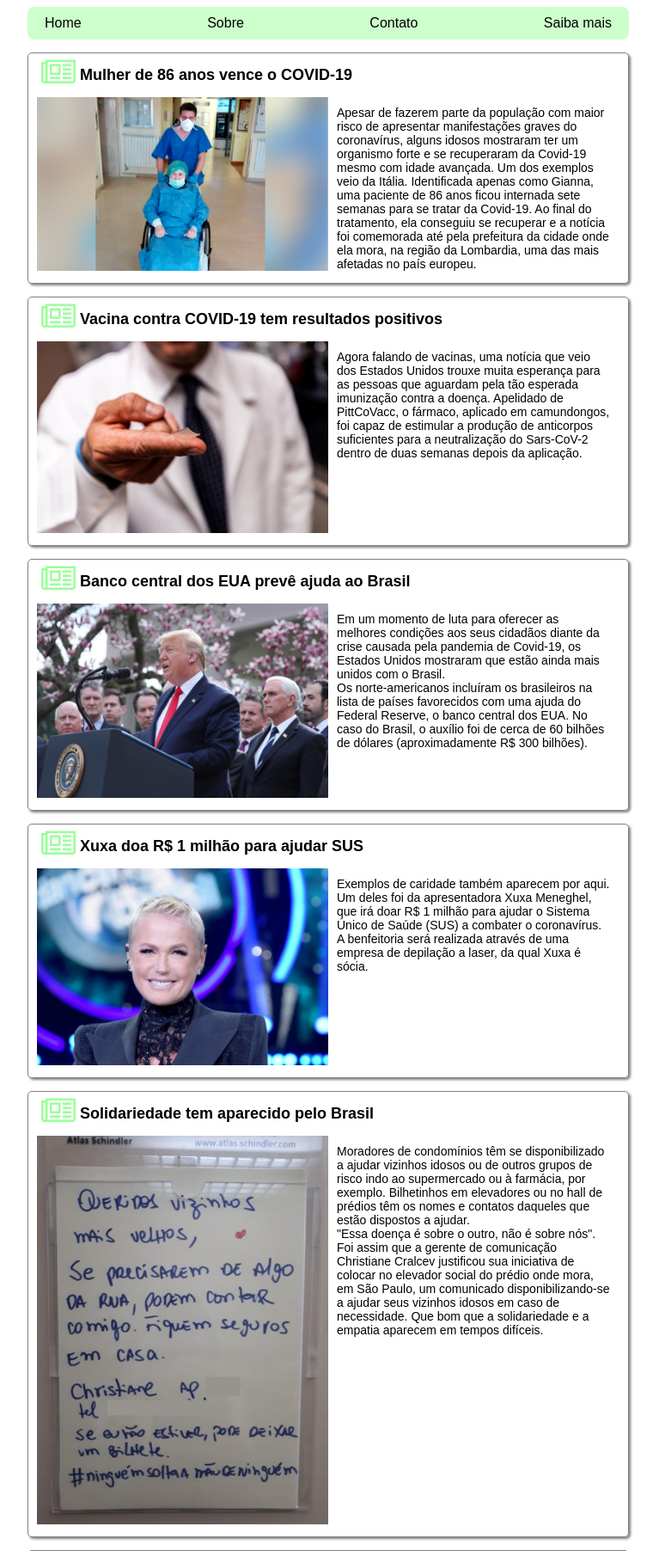
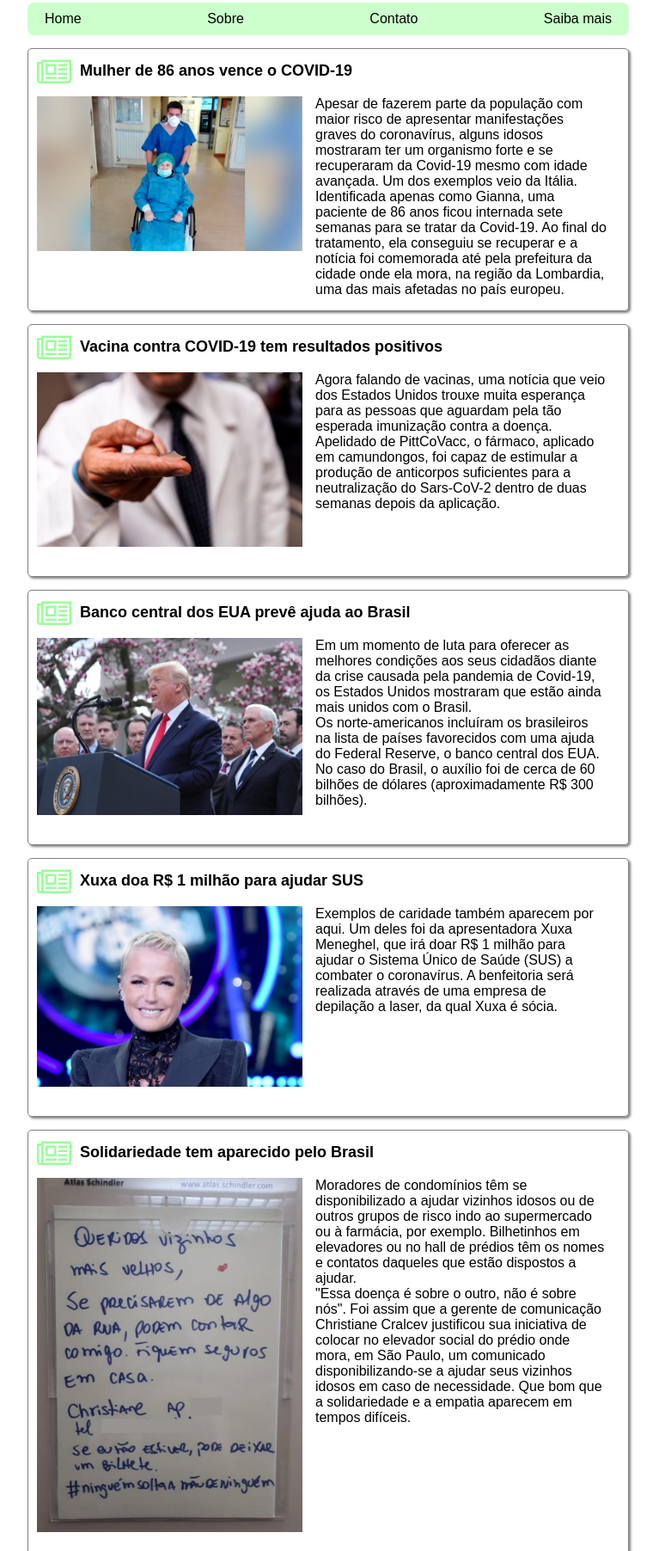
Before and after one commit to jsrrocha/challenge-my-lading-page, a plain HTML site: page index.html in a window 1280 px wide. Shown: the part 97-1901 px from the top of the page at 86% size, without its empty margins (258-1025 px from the left). Drawn offline with Linux system fonts and the light colour scheme.

Commit message:
Second version

```diff
--- a/index.html
+++ b/index.html
@@ -20,36 +20,36 @@
  	<div> <a href="know-more.html"> Saiba mais </a></div>
  </div>
 
- <div id="news">
+ <div>
  	<div class="main-news">
 		<div class="title-news">
-			<i class="fa fa-newspaper-o" id="icon-news"></i>
+			<i id="icon-news" class="fa fa-newspaper-o"></i>
 			<h2>Mulher de 86 anos vence o COVID-19 </h2>
 		</div>
 		<div class="content-news">
-			<img  src="images/new1.png" alt="core">
+			<span>  <img src="images/new1.png" alt="core"> </span>
 			<p> Apesar de fazerem parte da população com maior risco de apresentar manifestações graves do coronavírus, alguns idosos mostraram ter um organismo forte e se recuperaram da Covid-19 mesmo com idade avançada.
 			Um dos exemplos veio da Itália. Identificada apenas como Gianna, uma paciente de 86 anos ficou internada sete semanas para se tratar da Covid-19. Ao final do tratamento, ela conseguiu se recuperar e a notícia foi comemorada até pela prefeitura da cidade onde ela mora, na região da Lombardia, uma das mais afetadas no país europeu.</p>
 		</div>
  	</div>
  	<div class="main-news">
 		<div class="title-news">
-			<i class="fa fa-newspaper-o" id="icon-news"></i>
+			<i id="icon-news" class="fa fa-newspaper-o" ></i>
 			<h2>Vacina contra COVID-19 tem resultados positivos</h2>
 		</div>
 		<div class="content-news">
-			<img  src="images/new2.jpeg" alt="core">
+			<div > <img src="images/new2.jpeg" alt="core"> </div>
 			<p> Agora falando de vacinas, uma notícia que veio dos Estados Unidos trouxe muita esperança para as pessoas que aguardam pela tão esperada imunização contra a doença.
 			Apelidado de PittCoVacc, o fármaco, aplicado em camundongos, foi capaz de estimular a produção de anticorpos suficientes para a neutralização do Sars-CoV-2 dentro de duas semanas depois da aplicação.</p>
 		</div>
  	</div>
  	<div class="main-news">
 		<div class="title-news">
-			<i class="fa fa-newspaper-o" id="icon-news"></i>
+			<i id="icon-news" class="fa fa-newspaper-o"></i>
 			<h2>Banco central dos EUA prevê ajuda ao Brasil</h2>
 		</div>
 		<div class="content-news">
-			<img src="images/new3.jpg" alt="core">
+			<div> <img src="images/new3.jpg" alt="core"> </div>
 			<p> Em um momento de luta para oferecer as melhores condições aos seus cidadãos diante da crise causada pela pandemia de Covid-19, os Estados Unidos mostraram que estão ainda mais unidos com o Brasil.<br/>
 
 			Os norte-americanos incluíram os brasileiros na lista de países favorecidos com uma ajuda do Federal Reserve, o banco central dos EUA. No caso do Brasil, o auxílio foi de cerca de 60 bilhões de dólares (aproximadamente R$ 300 bilhões).</p>
@@ -57,11 +57,11 @@
  	</div>
  	<div class="main-news">
 		<div class="title-news">
-			<i class="fa fa-newspaper-o" id="icon-news"></i>
+			<i id="icon-news" class="fa fa-newspaper-o"></i>
 			<h2>Xuxa doa R$ 1 milhão para ajudar SUS</h2>
 		</div>
 		<div class="content-news">
-			<img src="images/new4.jpg" alt="core">
+			<div> <img src="images/new4.jpg" alt="core"> </div>
 			<p> Exemplos de caridade também aparecem por aqui. Um deles foi da apresentadora Xuxa Meneghel, que irá doar R$ 1 milhão para ajudar o Sistema Único de Saúde (SUS) a combater o coronavírus.
 			A benfeitoria será realizada através de uma empresa de depilação a laser, da qual Xuxa é sócia.</p>
 		</div>
@@ -70,11 +70,11 @@
 
 	<div class="main-news">
 		<div class="title-news">
-			<i class="fa fa-newspaper-o" id="icon-news"></i>
+			<i id="icon-news" class="fa fa-newspaper-o"></i>
 			<h2>Solidariedade tem aparecido pelo Brasil</h2>
 		</div>
 		<div class="content-news">
-			<img src="images/new5.jpg" alt="core">
+			<div> <img src="images/new5.jpg" alt="core"> </div>
 			<p> Moradores de condomínios têm se disponibilizado a ajudar vizinhos idosos ou de outros grupos de risco indo ao supermercado ou à farmácia, por exemplo. Bilhetinhos em elevadores ou no hall de prédios têm os nomes e contatos daqueles que estão dispostos a ajudar.<br/>
 
 			"Essa doença é sobre o outro, não é sobre nós". Foi assim que a gerente de comunicação Christiane Cralcev justificou sua iniciativa de colocar no elevador social do prédio onde mora, em São Paulo, um comunicado disponibilizando-se a ajudar seus vizinhos idosos em caso de necessidade.
@@ -84,11 +84,10 @@
 
 	<div class="main-news">
 		<div class="title-news">
-			<i class="fa fa-newspaper-o" id="icon-news"></i>
+			<i id="icon-news" class="fa fa-newspaper-o"></i>
 			<h2>Domingo espetacular traz boas notícias sobre o Corona</h2>
 		</div>
 		<div class="content-video">
-
 			<iframe width="700" height="315" src="https://www.youtube.com/embed/_x1p7n4dqR4" frameborder="0" allow="accelerometer; autoplay; encrypted-media; gyroscope; picture-in-picture" allowfullscreen></iframe>
 		</div>
     </div>
--- a/style.css
+++ b/style.css
@@ -20,7 +20,8 @@ body{
 	font-size: 16px;
 	background-color: white ;
 	max-width: 700px;
-    margin: 20px auto 20px auto;
+    margin: 15px auto 15px auto;
+    padding: 0px 15px 0px 15px;
 }
 
 #header{
@@ -68,7 +69,6 @@ body{
 	margin: 15px 0px 15px 0px;
 	padding: 0px 10px 0px 10px;
 	border-radius: 5px;
-
 }
 
 .title-news{
@@ -78,26 +78,26 @@ body{
 #icon-news{
 	font-size: 35px;
 	color: #99ff99;
-	padding: 5px;
+	padding: 10px 10px 10px 0px;
 }
 
 .content-news{
-	display: inline-flex;
-	width: 100%;
-	font-size: 14px;
+	display: inline-flex;;
+	font-size: 16px;
+	margin-bottom: 15px;
 }
 
 .content-news img{
-	max-width:50%;
-    max-height: 20%;
-    width: auto;
-    height: auto;
-    padding-bottom: 10px;
+	max-width: 100%;
+	max-height: 100%;
+	margin-bottom: 15px;
 }
 
 .content-news p{
+	max-width: 50%;
+	height: 50%;
 	text-align: left;
-	margin: 10px;
+	margin: 0px 15px 0px 15px;
 }
 
 .content-video{
@@ -106,9 +106,18 @@ body{
 	margin: 0px 0px 10px 0px;
 }
 
+#links{
+	margin: 0px;
+	padding-left: 35px;
+}
+
+#links li{
+	list-style: none;
+}
+
 #links a{
 	display: flex;
-	padding: 20px 0px 20px 35px;
+	padding: 20px 0px 20px 0px;
 }
 
 #links a:hover {
@@ -129,7 +138,8 @@ body{
 }
 
 #about-content{
-	margin:10px;
+	font-size: 14px;
+	margin: 0px 10px 10px 10px;
 }
 
 #about-content h3{
@@ -140,16 +150,10 @@ body{
 
 #about-social{
 	text-align: center;
-	padding-top: 5px;
 }
 
 #about-social a img{
 	width:10%;
-}
-
-
-.m2 .freebirdFormviewerViewHeaderTitle {
-	font-size: 20px;
 }
 
 #forms{
```
Also changed, not shown: about-me.html (+7 -7 lines), know-more.html (+11 -7 lines).
